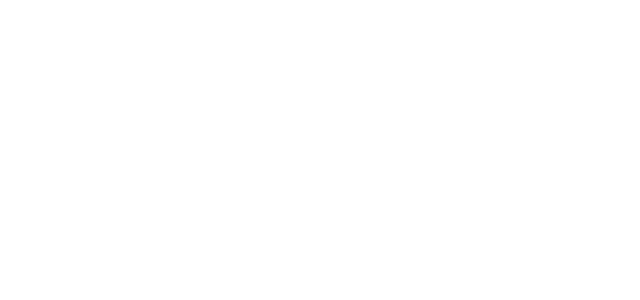
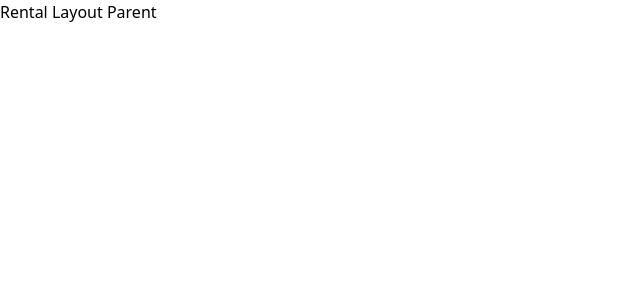
Before and after one commit to alonzojoe/sheltr, a React (Vite) app: page /rentals in a window 1280 px wide. Before the commit this address had no page. Shown: the top 300 px of the page, without its empty margins (0-640 px from the left). Built offline with nearby package versions, Linux system fonts and the light colour scheme.

Commit message:
create new layout for Rentals + Route Registration prefix: '/rentals'

```diff
--- a/src/App.tsx
+++ b/src/App.tsx
@@ -1,5 +1,6 @@
 import { BrowserRouter, Routes, Route } from "react-router-dom";
 import LandingLayout from "@/layouts/LandingLayout";
+import RentalLayout from "@/layouts/RentalLayout";
 import Index from "@/pages/Index";
 
 const App = () => {
@@ -9,6 +10,7 @@
         <Route element={<LandingLayout />}>
           <Route index element={<Index />} />
         </Route>
+        <Route path="/rentals" element={<RentalLayout />}></Route>
       </Routes>
     </BrowserRouter>
   );
--- /dev/null
+++ b/src/layouts/RentalLayout.tsx
@@ -0,0 +1,5 @@
+const RentalLayout = () => {
+  return <div>Rental Layout Parent</div>;
+};
+
+export default RentalLayout;
```
